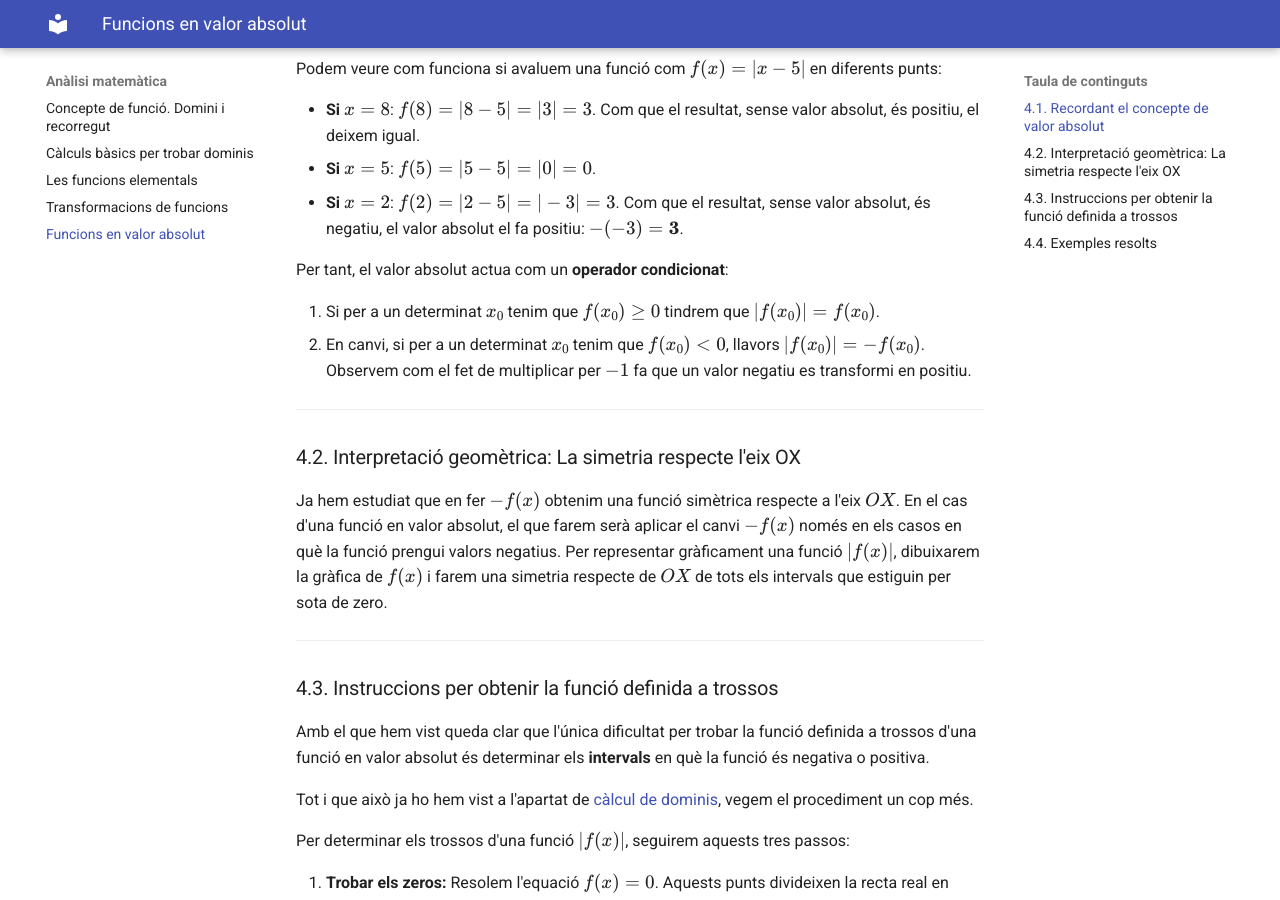
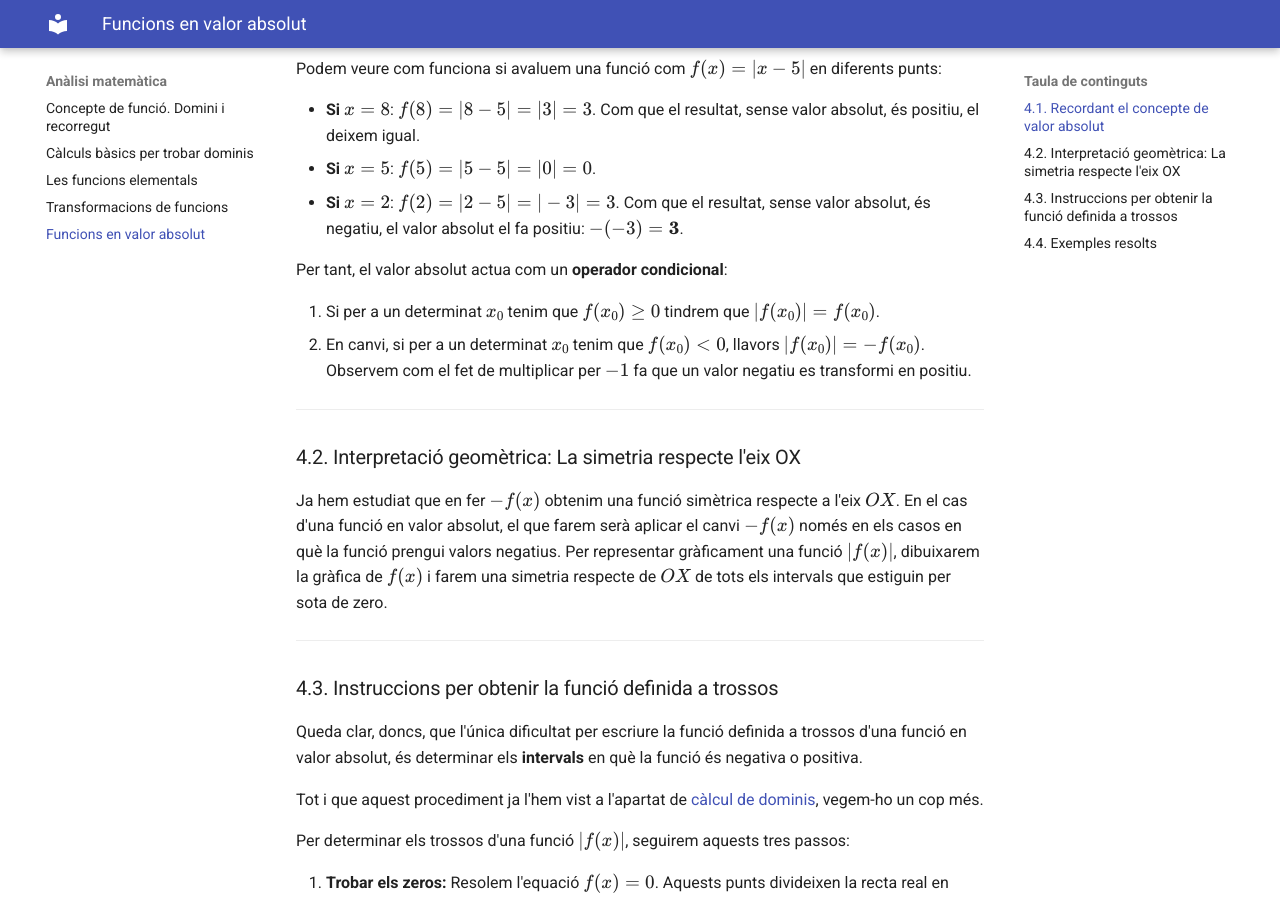
Before and after one commit to irazuzta/MatematiquesBat, an MkDocs documentation site: the page built from docs/analisi/05_funcions_valor_absolut.md, in a window 1280 px wide and 900 px high, scrolled down 394 px. Built offline with MkDocs 1.6.1 and Material for MkDocs 9.7.7, drawn with Linux system fonts in a browser that asks for light colours.

Commit message:
valor absolut

```diff
--- a/docs/analisi/05_funcions_valor_absolut.md
+++ b/docs/analisi/05_funcions_valor_absolut.md
@@ -12,7 +12,7 @@ Podem veure com funciona si avaluem una funció com $f(x) = |x - 5|$ en diferent
 * **Si $x = 5$**: $f(5) = |5 - 5| = |0|=0$.
 * **Si $x = 2$**: $f(2) = |2 - 5| = |-3|=3$. Com que el resultat, sense valor absolut, és negatiu, el valor absolut el fa positiu: $-(-3) = \mathbf{3}$.
 
-Per tant, el valor absolut actua com un **operador condicionat**:
+Per tant, el valor absolut actua com un **operador condicional**:
 
 1. Si per a un determinat $x_0$ tenim que $f(x_0)\geq 0$ tindrem que $|f(x_0)|=f(x_0)$.
 2. En canvi, si per a un determinat $x_0$ tenim que $f(x_0)<0$, llavors $|f(x_0)|=-f(x_0)$. Observem com el fet de multiplicar per $-1$ fa que un valor negatiu es transformi en positiu.
@@ -27,9 +27,9 @@ Ja hem estudiat que en fer $-f(x)$ obtenim una funció simètrica respecte a l'e
 
 ### 4.3. Instruccions per obtenir la funció definida a trossos
 
-Amb el que hem vist queda clar que l'única dificultat per trobar la funció definida a trossos d'una funció en valor absolut és determinar els **intervals** en què la funció és negativa o positiva.
+Queda clar, doncs, que l'única dificultat per escriure la funció definida a trossos d'una funció en valor absolut, és determinar els **intervals** en què la funció és negativa o positiva.
 
-Tot i que això ja ho hem vist a l'apartat de [càlcul de dominis](../02_eines_calcul_dominis#2-resolucio-dinequacions-polinomiques), vegem el procediment un cop més.
+Tot i que aquest procediment ja l'hem vist a l'apartat de [càlcul de dominis](../02_eines_calcul_dominis#2-resolucio-dinequacions-polinomiques), vegem-ho un cop més.
 
 Per determinar els trossos d'una funció $|f(x)|$, seguirem aquests tres passos:
 
```
